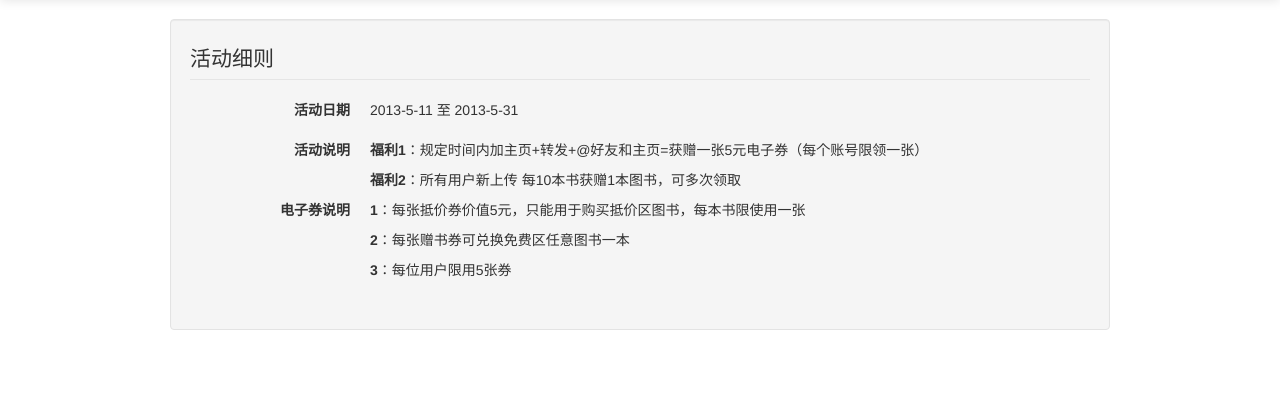
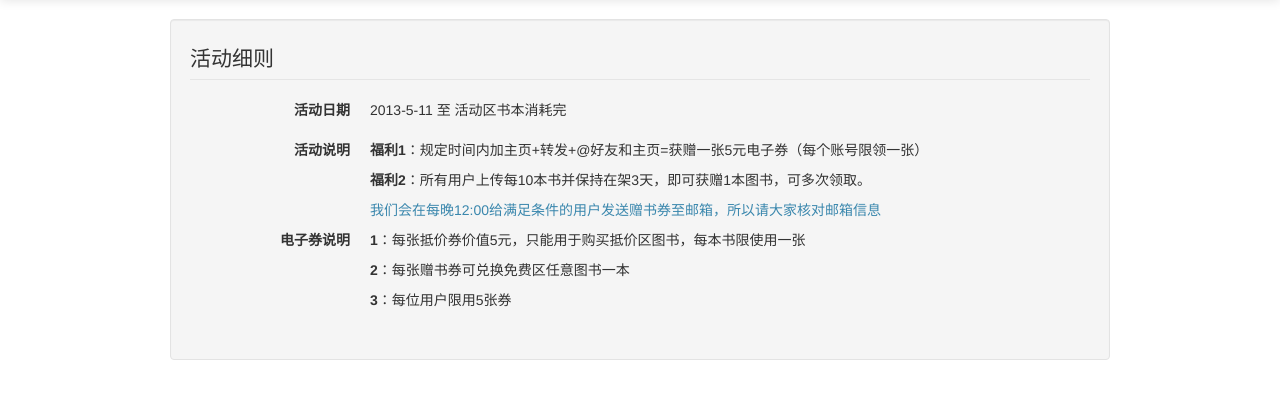
Before and after one commit to IcEternal/bookex_v1.0, a CodeIgniter app: page /index.php/welcome/act_detail in a window 1280 px wide. Shown: the part 41-440 px from the top of the page. Run offline with CodeIgniter, Linux system fonts and the light colour scheme.

Commit message:
change act_detail

```diff
--- a/application/views/act_detail.php
+++ b/application/views/act_detail.php
@@ -4,12 +4,13 @@
 			<legend>活动细则</legend>
 			<dl class="dl-horizontal">
 			    <dt>活动日期</dt>
-			    <dd>2013-5-11 至 2013-5-31</dd>
+			    <dd>2013-5-11 至 活动区书本消耗完</dd>
 			    <br />
 		    	<dt>活动说明</dt>
 		    	<dd>
 		    		<p><b>福利1</b>：规定时间内加主页+转发+@好友和主页=获赠一张5元电子券（每个账号限领一张）</p>
-		    		<p><b>福利2</b>：所有用户新上传 每10本书获赠1本图书，可多次领取</p>
+		    		<p><b>福利2</b>：所有用户上传每10本书并保持在架3天，即可获赠1本图书，可多次领取。</p>
+		    		<p class="text-info">我们会在每晚12:00给满足条件的用户发送赠书券至邮箱，所以请大家核对邮箱信息</p>
 		    	</dd>
 		    	<dt>电子券说明</dt>
 		    	<dd>
```
